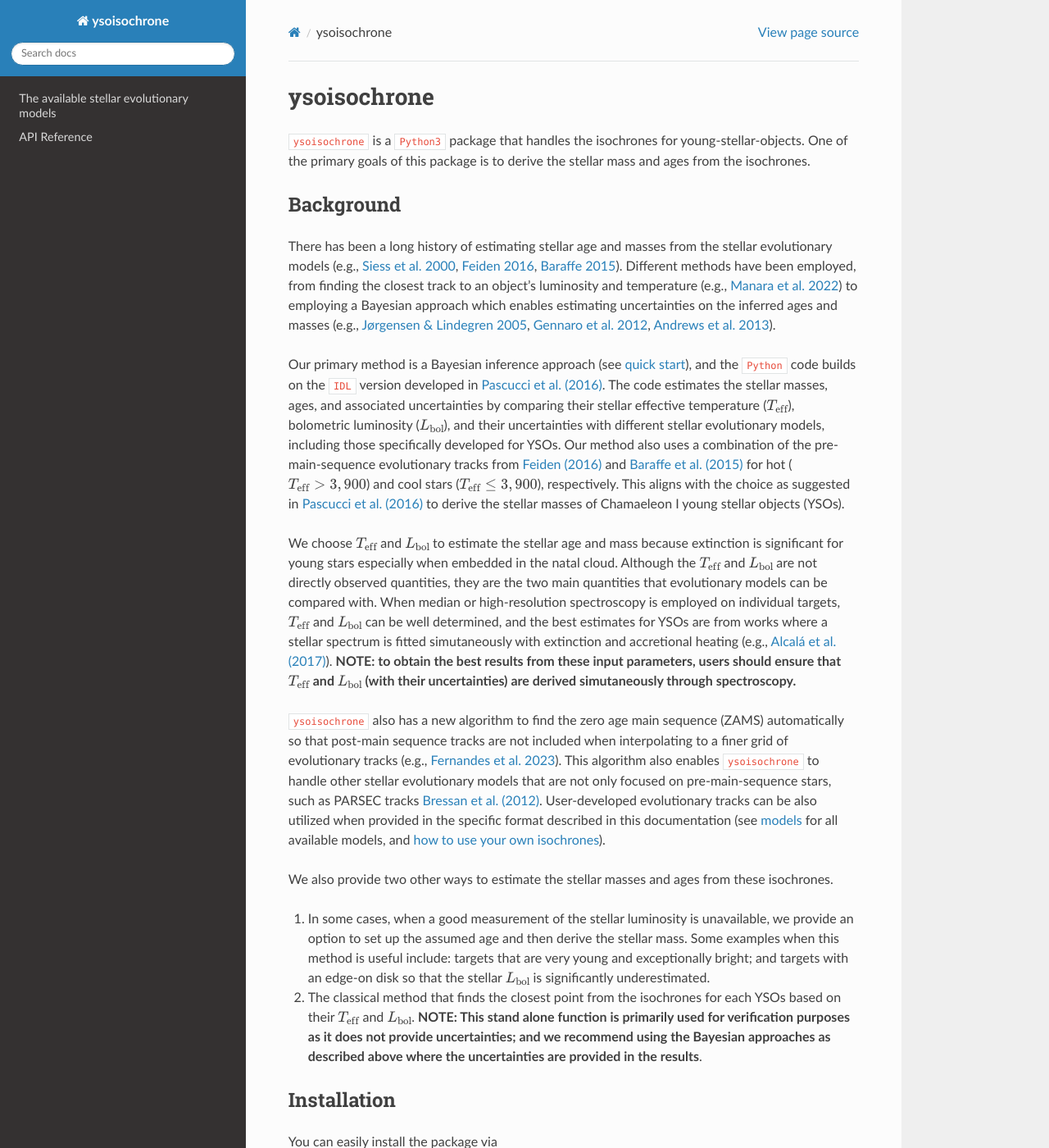
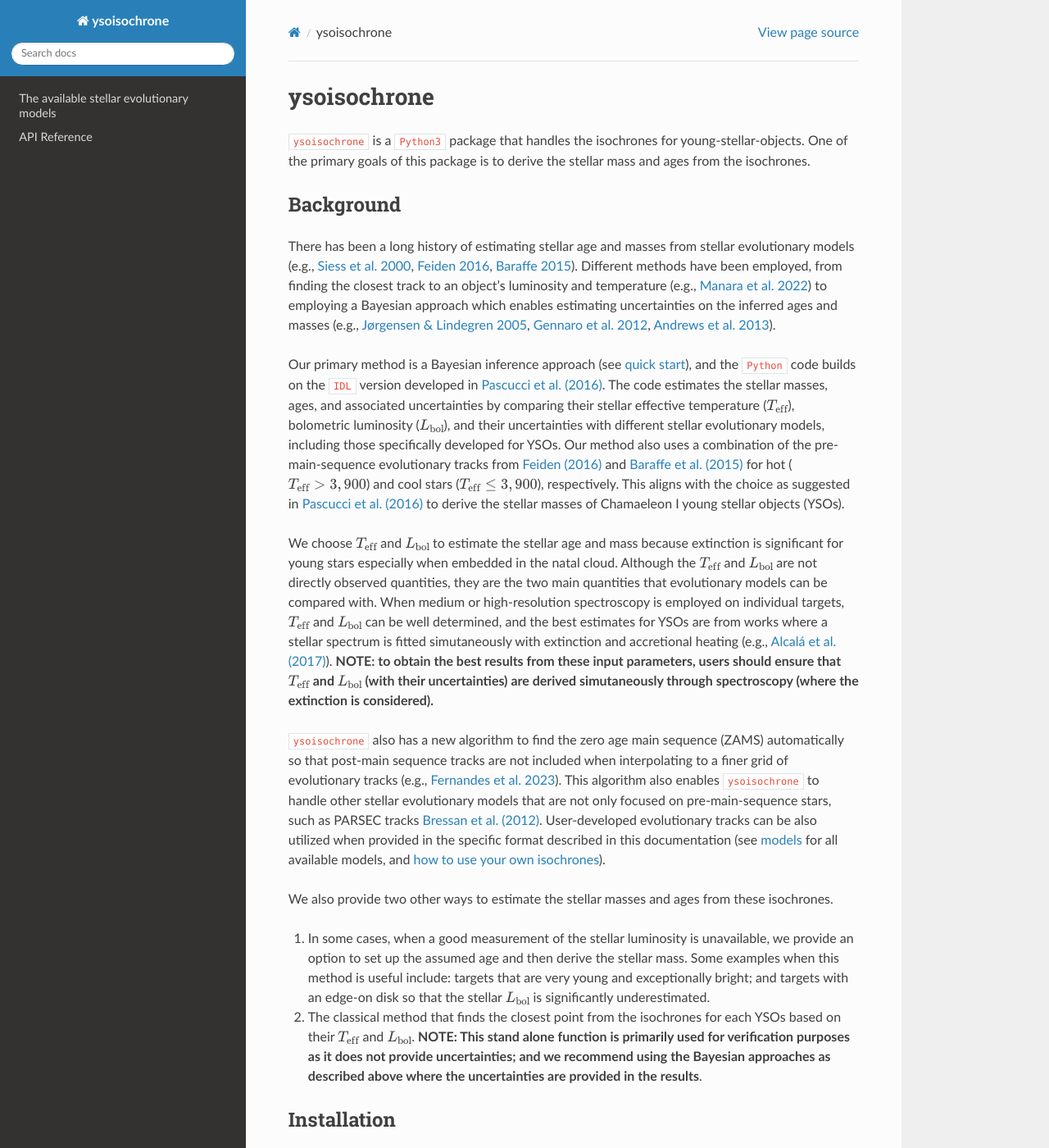
Before and after one commit to DingshanDeng/ysoisochrone, a Sphinx documentation site: the page built from docs/source/index.md, in a window 1280 px wide and 1400 px high. Shown: the whole window at 82% size. Built offline with Sphinx 7.4.7 and the Read the Docs theme 3.1.0, drawn with Linux system fonts in a browser that asks for light colours; formulas are drawn with MathJax 3; pages that are not in the unit, such as notebooks, are missing from menus.

```diff
--- a/docs/source/index.md
+++ b/docs/source/index.md
@@ -3,13 +3,13 @@
 `ysoisochrone` is a `Python3` package that handles the isochrones for young-stellar-objects. One of the primary goals of this package is to derive the stellar mass and ages from the isochrones.
 
 ## Background
-There has been a long history of estimating stellar age and masses from the stellar evolutionary models (e.g., [Siess et al. 2000](https://ui.adsabs.harvard.edu/abs/2000A&A...358..593S), [Feiden 2016](https://ui.adsabs.harvard.edu/abs/2016A%26A...593A..99F/abstract), [Baraffe 2015](https://ui.adsabs.harvard.edu/abs/2015A%26A...577A..42B/abstract)). Different methods have been employed, from finding the closest track to an object's luminosity and temperature (e.g., [Manara et al. 2022](https://ui.adsabs.harvard.edu/abs/2023ASPC..534..539M/abstract)) to employing a Bayesian approach which enables estimating uncertainties on the inferred ages and masses (e.g., [Jørgensen & Lindegren 2005](https://ui.adsabs.harvard.edu/abs/2005A%26A...436..127J/abstract), [Gennaro et al. 2012](https://ui.adsabs.harvard.edu/abs/2012MNRAS.420..986G/abstract), [Andrews et al. 2013](https://ui.adsabs.harvard.edu/abs/2013ApJ...771..129A/abstract)).
+There has been a long history of estimating stellar age and masses from stellar evolutionary models (e.g., [Siess et al. 2000](https://ui.adsabs.harvard.edu/abs/2000A&A...358..593S), [Feiden 2016](https://ui.adsabs.harvard.edu/abs/2016A%26A...593A..99F/abstract), [Baraffe 2015](https://ui.adsabs.harvard.edu/abs/2015A%26A...577A..42B/abstract)). Different methods have been employed, from finding the closest track to an object's luminosity and temperature (e.g., [Manara et al. 2022](https://ui.adsabs.harvard.edu/abs/2023ASPC..534..539M/abstract)) to employing a Bayesian approach which enables estimating uncertainties on the inferred ages and masses (e.g., [Jørgensen & Lindegren 2005](https://ui.adsabs.harvard.edu/abs/2005A%26A...436..127J/abstract), [Gennaro et al. 2012](https://ui.adsabs.harvard.edu/abs/2012MNRAS.420..986G/abstract), [Andrews et al. 2013](https://ui.adsabs.harvard.edu/abs/2013ApJ...771..129A/abstract)).
 
 Our primary method is a Bayesian inference approach (see [quick start](./notebooks/ysoisochrone_basics.ipynb)), and the `Python` code builds on the `IDL` version developed in [Pascucci et al. (2016)](https://ui.adsabs.harvard.edu/abs/2016ApJ...831..125P/abstract).
 The code estimates the stellar masses, ages, and associated uncertainties by comparing their stellar effective temperature ($T_{\rm eff}$), bolometric luminosity ($L_{\rm bol}$), and their uncertainties with different stellar evolutionary models, including those specifically developed for YSOs.
 Our method also uses a combination of the pre-main-sequence evolutionary tracks from [Feiden (2016)](https://ui.adsabs.harvard.edu/abs/2016A%26A...593A..99F/abstract) and [Baraffe et al. (2015)](https://ui.adsabs.harvard.edu/abs/2015A%26A...577A..42B/abstract) for hot ($T_{\rm eff} > 3,900$) and cool stars ($T_{\rm eff} \leq 3,900$), respectively. This aligns with the choice as suggested in [Pascucci et al. (2016)](https://ui.adsabs.harvard.edu/abs/2016ApJ...831..125P/abstract) to derive the stellar masses of Chamaeleon I young stellar objects (YSOs).
 
-We choose $T_{\rm eff}$ and $L_{\rm bol}$ to estimate the stellar age and mass because extinction is significant for young stars especially when embedded in the natal cloud. Although the $T_{\rm eff}$ and $L_{\rm bol}$ are not directly observed quantities, they are the two main quantities that evolutionary models can be compared with. When median or high-resolution spectroscopy is employed on individual targets, $T_{\rm eff}$ and $L_{\rm bol}$ can be well determined, and the best estimates for YSOs are from works where a stellar spectrum is fitted simutaneously with extinction and accretional heating (e.g., [Alcalá et al. (2017)](https://ui.adsabs.harvard.edu/abs/2017A%26A...600A..20A/abstract)). **NOTE: to obtain the best results from these input parameters, users should ensure that $T_{\rm eff}$ and $L_{\rm bol}$ (with their uncertainties) are derived simutaneously through spectroscopy.**
+We choose $T_{\rm eff}$ and $L_{\rm bol}$ to estimate the stellar age and mass because extinction is significant for young stars especially when embedded in the natal cloud. Although the $T_{\rm eff}$ and $L_{\rm bol}$ are not directly observed quantities, they are the two main quantities that evolutionary models can be compared with. When medium or high-resolution spectroscopy is employed on individual targets, $T_{\rm eff}$ and $L_{\rm bol}$ can be well determined, and the best estimates for YSOs are from works where a stellar spectrum is fitted simutaneously with extinction and accretional heating (e.g., [Alcalá et al. (2017)](https://ui.adsabs.harvard.edu/abs/2017A%26A...600A..20A/abstract)). **NOTE: to obtain the best results from these input parameters, users should ensure that $T_{\rm eff}$ and $L_{\rm bol}$ (with their uncertainties) are derived simutaneously through spectroscopy (where the extinction is considered).**
 
 `ysoisochrone` also has a new algorithm to find the zero age main sequence (ZAMS) automatically so that post-main sequence tracks are not included when interpolating to a finer grid of evolutionary tracks (e.g., [Fernandes et al. 2023](https://ui.adsabs.harvard.edu/abs/2023AJ....166..175F/abstract)).
 This algorithm also enables `ysoisochrone` to handle other stellar evolutionary models that are not only focused on pre-main-sequence stars, such as PARSEC tracks [Bressan et al. (2012)](https://ui.adsabs.harvard.edu/abs/2012MNRAS.427..127B). User-developed evolutionary tracks can be also utilized when provided in the specific format described in this documentation (see [models](./models.md) for all available models, and [how to use your own isochrones](./notebooks/ysoisochrone_customize_isochrone.ipynb)).
```
Also changed, not shown: paper/paper.md (+1 -1 lines).
